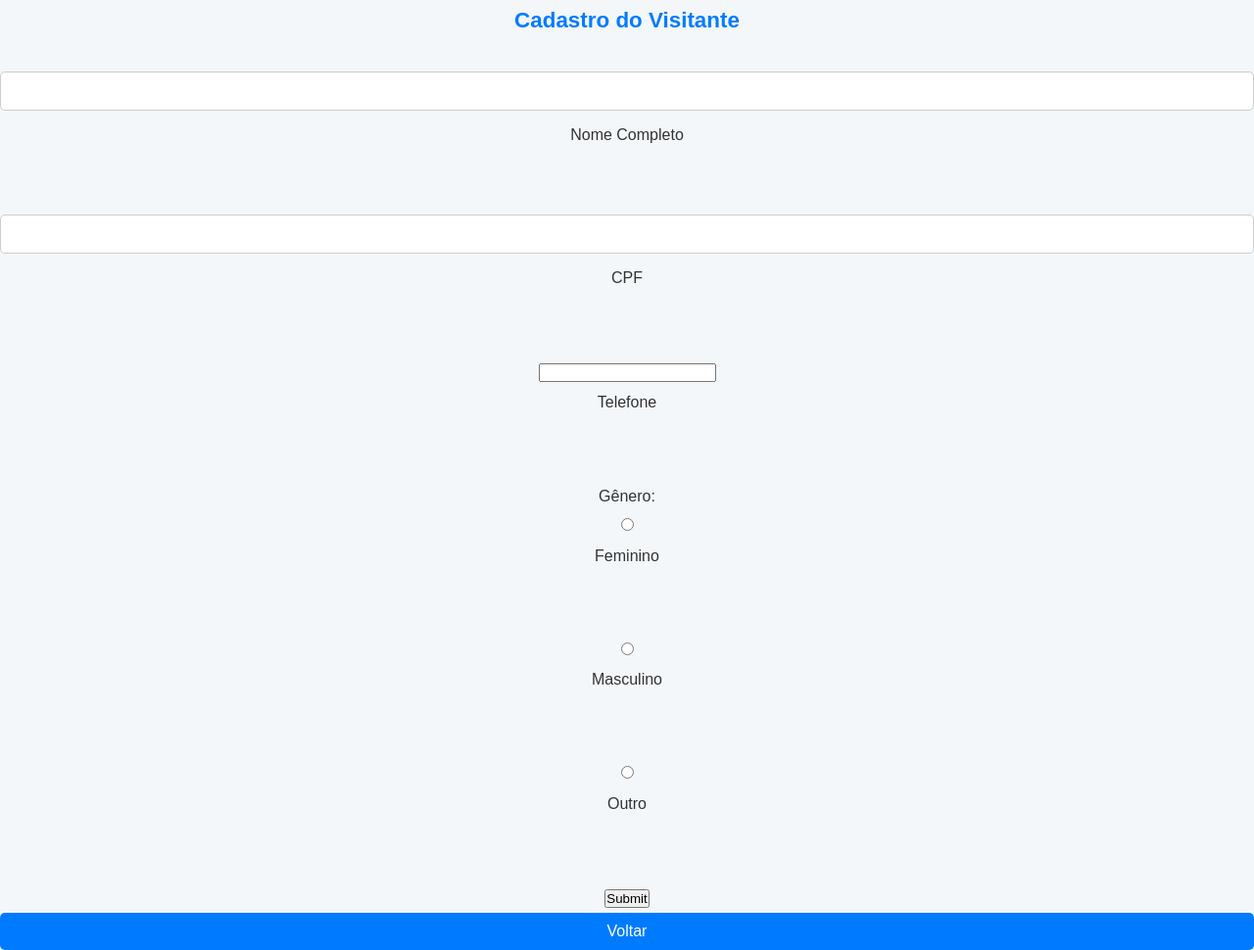
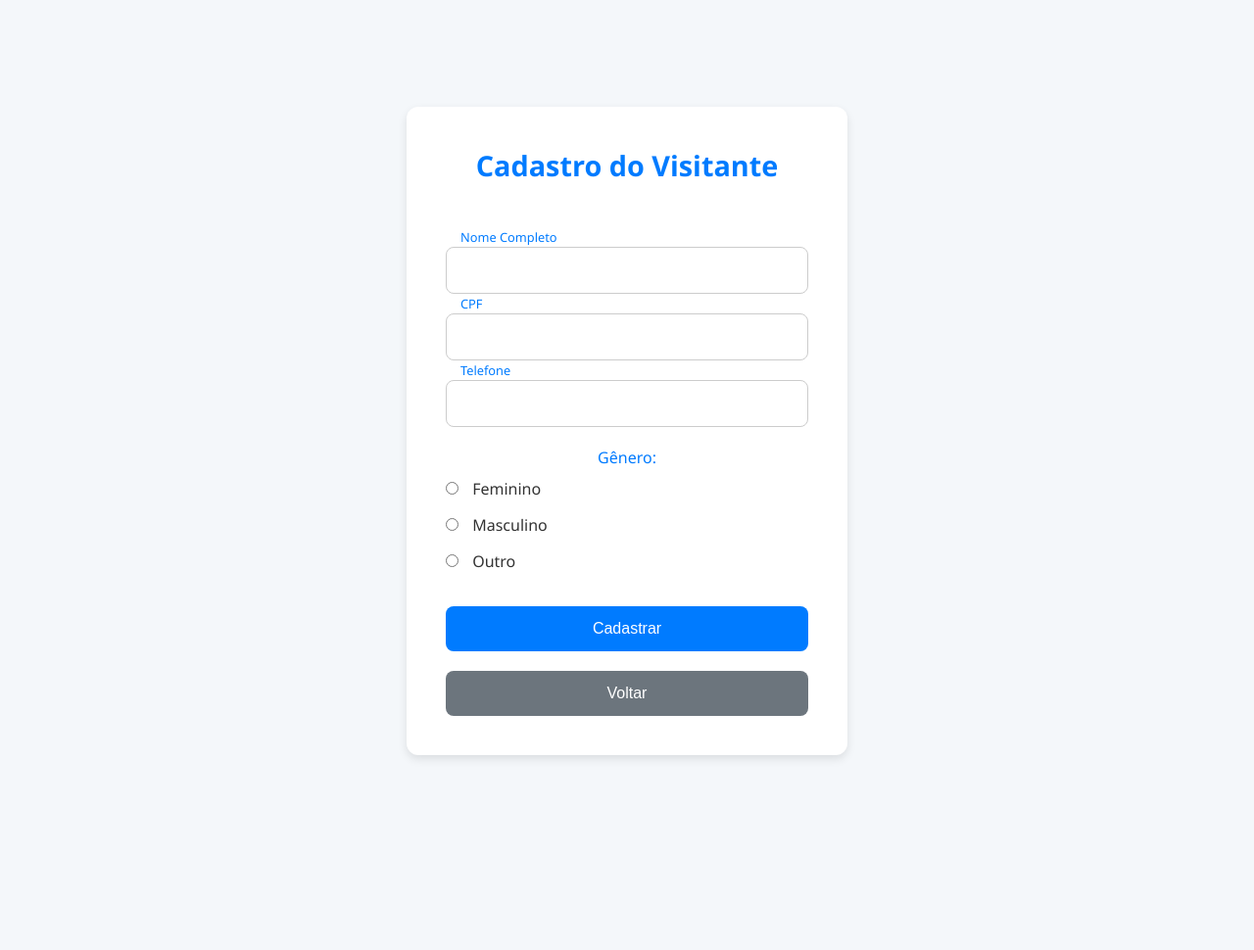
Before and after one commit to testinhaGpe/TCC, a PHP site: page /cadastro.visitantes.php in a window 1280 px wide. Shown: the whole page at 98% size. After the commit the page ends 775 px from the top, so only its background shows below. Run offline with PHP 8.4, Linux system fonts and the light colour scheme; the visitor is signed in with stand-in values (Sample User, id 1).

Commit message:
CSS formularios

```diff
--- a/cadastro.visitantes.php
+++ b/cadastro.visitantes.php
@@ -64,47 +64,53 @@ if (isset($_POST['submit'])) {
 $conn->close();
 ?>
 
-
 <!DOCTYPE html>
 <html lang="pt">
 <head>
     <meta charset="UTF-8">
     <meta name="viewport" content="width=device-width, initial-scale=1.0">
     <title>Cadastro de Visitante</title>
-    <link rel="stylesheet" type="text/css" href="css/estilo.css">
+    <link rel="stylesheet" type="text/css" href="css/formulario.css">
 </head>
 <body class="body-cadastro">
     <div class="box">
         <form action="" method="POST">
             <fieldset>
+                <br><br>
                 <legend><b>Cadastro do Visitante</b></legend>
-                <br>
+
                 <div class="inputBox">
                     <input type="text" name="nome" id="nome" class="inputUser" required>
                     <label for="nome" class="labelInput">Nome Completo</label>
                 </div>
-                <br><br>
+
                 <div class="inputBox">
                     <input type="text" name="cpf" id="cpf" class="inputUser" required>
                     <label for="cpf" class="labelInput">CPF</label>
                 </div>
-                <br><br>
+
                 <div class="inputBox">
                     <input type="tel" name="telefone" id="telefone" class="inputUser" required>
                     <label for="telefone" class="labelInput">Telefone</label>
                 </div>
-                <br><br>
+
                 <p>Gênero:</p>
+                <div class="radioGroup">
                     <input type="radio" id="feminino" name="genero" value="feminino" required>
                     <label for="feminino">Feminino</label>
-                <br><br>
+                </div>
+
+                <div class="radioGroup">
                     <input type="radio" id="masculino" name="genero" value="masculino" required>
                     <label for="masculino">Masculino</label>
-                <br><br>
+                </div>
+
+                <div class="radioGroup">
                     <input type="radio" id="outro" name="genero" value="outro" required>
                     <label for="outro">Outro</label>
-                <br><br>
-                <input type="submit" name="submit" id="submit">
+                </div>
+
+                <input type="submit" name="submit" id="submit" value="Cadastrar">
                 <button type="button" onclick="window.history.back();">Voltar</button>
             </fieldset>
         </form>
--- a/css/estilo.css
+++ b/css/estilo.css
@@ -9,21 +9,22 @@ body {
     font-family: Arial, sans-serif; /* Fonte padrão */
     background-color: #f4f7fa; /* Cor de fundo suave */
     color: #333; /* Cor do texto */
-    line-height: 1.9; /* Altura da linha */
+    line-height: 2.4; /* Altura da linha */
     text-align: center;
 }
 
 .container {
-    max-width: 1700px; /* Largura máxima do container */
-    margin: 20px auto; /* Margem automática para centralizar */
-    padding: 20px; /* Espaçamento interno */
-    background: #ffffff; /* Cor de fundo branca */
-    border-radius: 8px; /* Bordas arredondadas */
-    box-shadow: 0 2px 10px rgba(0, 0, 0, 0.1); /* Sombra suave */
+    width: 100%;
+    margin: 0 auto;
+    padding: 20px;
+    background-color: #f9f9f9;
+    border-radius: 10px;
+    box-shadow: 0 2px 10px rgba(0, 0, 0, 0.1);
+    font-family: Arial, sans-serif;
 }
 
 h1 {
-    font-size: 1.8em; /* Tamanho do título */
+    font-size: 2.1em; /* Tamanho do título */
     color: #007bff; /* Cor do título */
     margin-bottom: 20px; /* Espaçamento abaixo do título */
     text-align: center; /* Centraliza o título */
@@ -32,6 +33,7 @@ h1 {
 .form-container
 .button-container {
     margin-bottom: 20px; /* Espaçamento entre os elementos */
+
 }
 
 fieldset {
--- /dev/null
+++ b/css/formulario.css
@@ -0,0 +1,123 @@
+     /* Reset */
+     * {
+        margin: 0;
+        padding: 0;
+        box-sizing: border-box;
+    }
+
+    body {
+        font-family: 'Segoe UI', Tahoma, Geneva, Verdana, sans-serif;
+        background-color: #f4f7fa;
+        color: #333;
+        display: flex;
+        justify-content: center;
+        align-items: center;
+        height: 110vh;
+        padding: 20px;
+    }
+
+    .box {
+        width: 100%;
+        max-width: 450px;
+        background-color: #fff;
+        padding: 40px;
+        border-radius: 12px;
+        box-shadow: 0 4px 10px rgba(0, 0, 0, 0.1);
+        text-align: center;
+    }
+
+    fieldset {
+        border: none;
+    }
+
+    legend {
+        font-size: 1.8em;
+        color: #007bff;
+        margin-bottom: 20px;
+        font-weight: bold;
+    }
+
+    .inputBox {
+        position: relative;
+        margin-bottom: 20px;
+    }
+
+    .inputUser {
+        width: 100%;
+        padding: 14px 10px;
+        font-size: 1em;
+        border: 1px solid #ccc;
+        border-radius: 8px;
+        outline: none;
+        transition: border-color 0.3s ease;
+    }
+
+    .inputUser:focus {
+        border-color: #007bff;
+    }
+
+    .labelInput {
+        position: absolute;
+        top: 50%;
+        left: 10px;
+        transform: translateY(-50%);
+        color: #aaa;
+        transition: 0.3s ease;
+        font-size: 0.9em;
+        pointer-events: none;
+    }
+
+    .inputUser:focus + .labelInput,
+    .inputUser:not(:placeholder-shown) + .labelInput {
+        top: -10px;
+        left: 10px;
+        font-size: 0.8em;
+        color: #007bff;
+        background-color: white;
+        padding: 0 5px;
+    }
+
+    p {
+        font-size: 1em;
+        margin-bottom: 10px;
+        color: #007bff;
+    }
+
+    .radioGroup {
+        text-align: left;
+        margin-bottom: 15px;
+    }
+
+    .radioGroup input[type="radio"] {
+        margin-right: 10px;
+    }
+
+    .radioGroup label {
+        font-size: 1em;
+        color: #333;
+    }
+
+    input[type="submit"], button {
+        width: 100%;
+        padding: 14px;
+        background-color: #007bff;
+        border: none;
+        border-radius: 8px;
+        color: white;
+        font-size: 1em;
+        cursor: pointer;
+        transition: background-color 0.3s ease;
+        margin-top: 20px;
+    }
+
+    input[type="submit"]:hover, button:hover {
+        background-color: #0056b3;
+    }
+
+    button {
+        background-color: #6c757d;
+    }
+
+    button:hover {
+        background-color: #5a6268;
+    }
--- a/dashboard.php
+++ b/dashboard.php
@@ -9,7 +9,7 @@
 </head>
 <body>
     <div class="container">
-        <h1>Olá <?php echo $_SESSION['usuario']; ?>, seja bem-vindo.</h1>
+        <h1>Olá <?php echo $_SESSION['usuario']; ?>, Seja bem-vindo.</h1>
 
         <!-- Formulário para buscar visitante já cadastrado -->
         <div class="form-container">
@@ -21,7 +21,7 @@
                     <button type="submit">Buscar Visitante</button>
                 </fieldset>
             </form>
-
+        <br>
 
         <!-- Botão para cadastrar novos visitantes -->
         <div class="button-container">
@@ -31,6 +31,7 @@
         <!-- Botões para funcionalidades adicionais -->
         <div class="button-container">
             <a href="relatorios.php"><button>Gerar Relatório</button></a>
+            <br><br>
             <a href="logout.php"><button>Deslogar</button></a>
         </div>
     </div>
```
Also changed, not shown: novo.cadastro.php (+111 -4 lines). Lines whose indentation alone changed are shown as unchanged.
